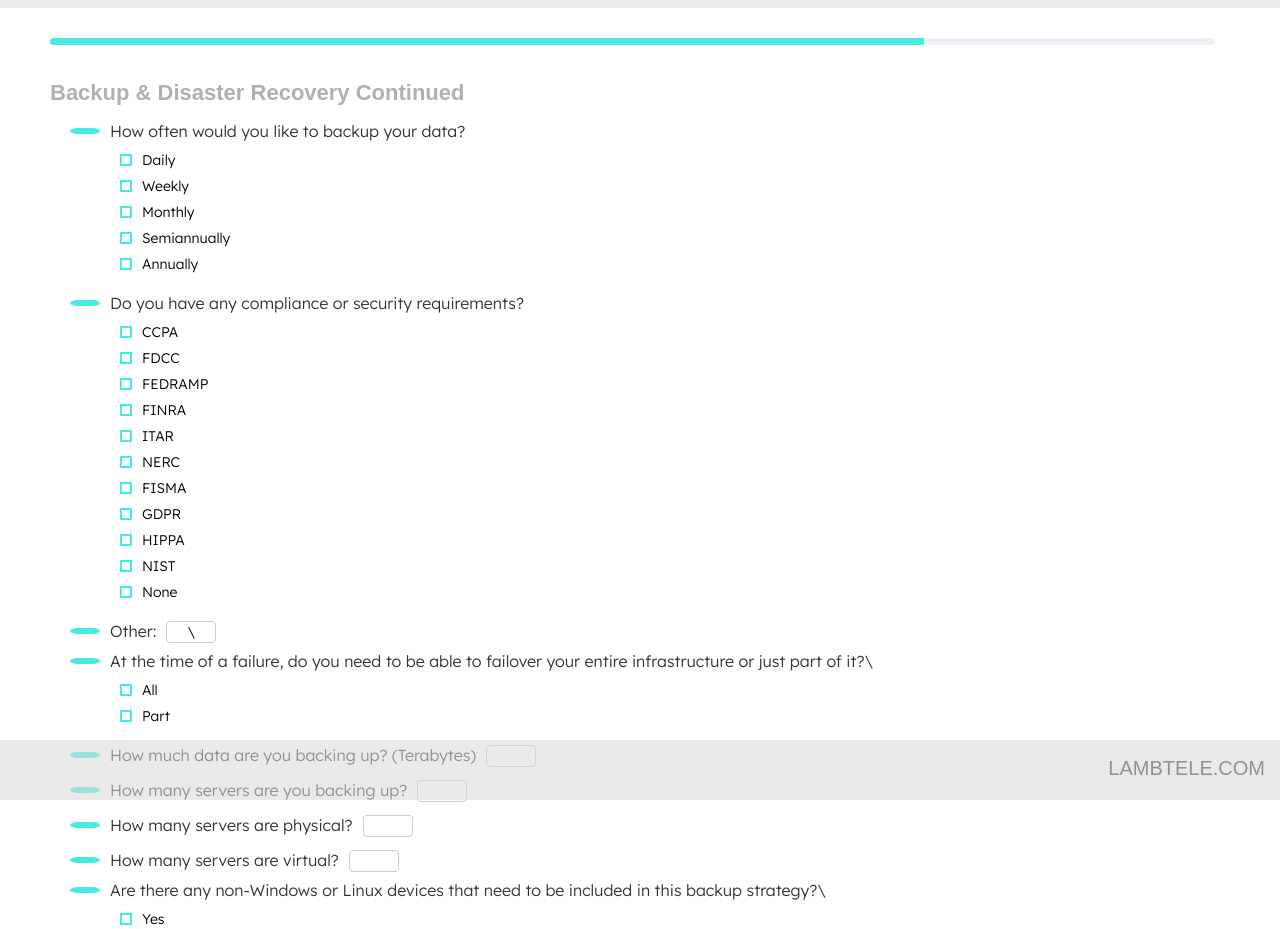
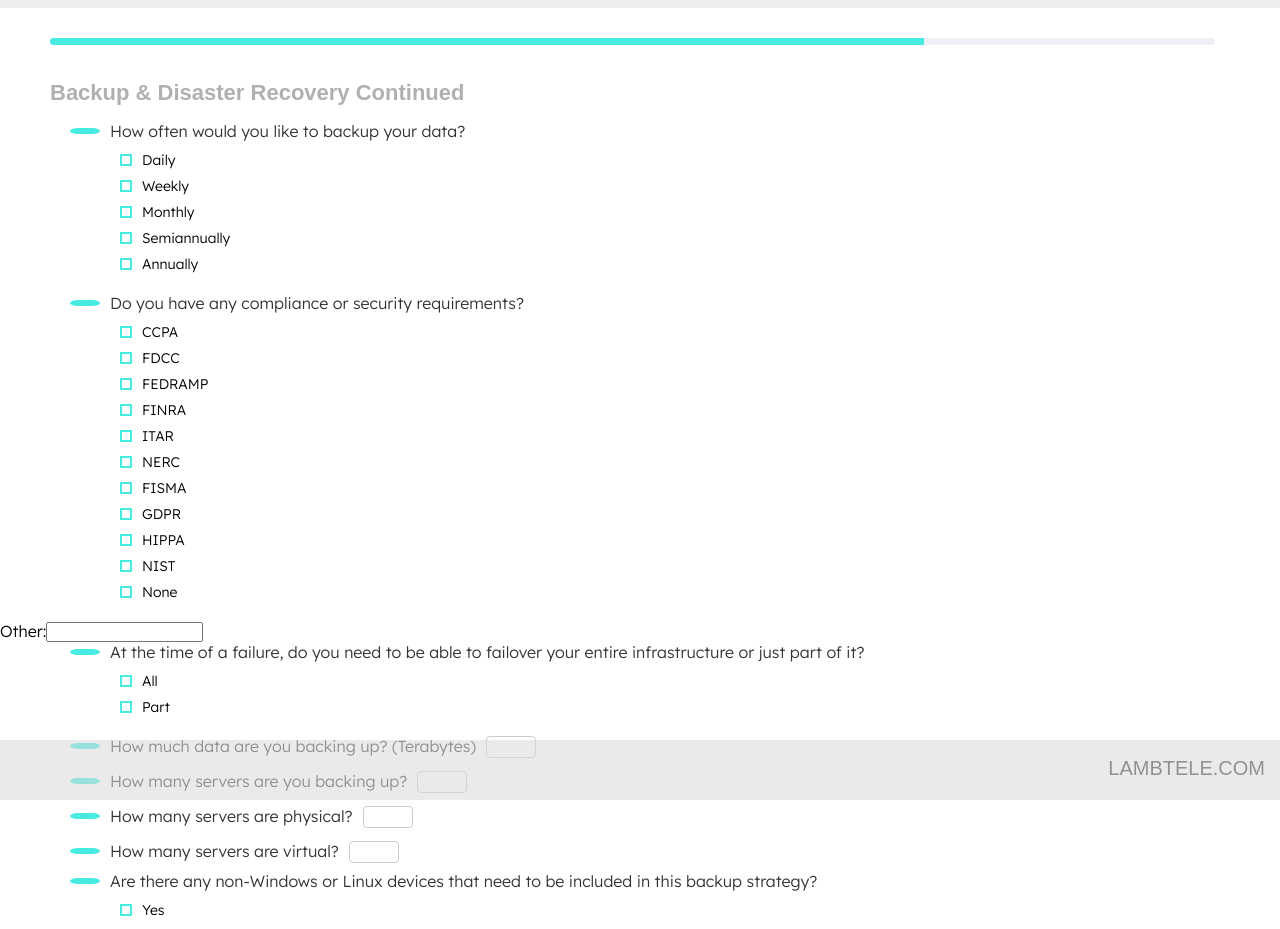
Before and after one commit to ramagall/RecEngine, a React (Vite) app in the folder rec-engine/frontend/: page /backup2 in a window 1280 px wide. Shown: the top 929 px of the page. Built offline with nearby package versions, Linux system fonts and the light colour scheme; a web font is replaced by a local one.

Commit message:
Update backup2.jsx

```diff
--- a/rec-engine/frontend/src/backup-disaster/backup2.jsx
+++ b/rec-engine/frontend/src/backup-disaster/backup2.jsx
@@ -5,7 +5,7 @@ import './backup.css';
 
 const Backup2 = () => {
   const navigate = useNavigate();
-  const [progress, setProgress] = useState(75);
+  const [progress] = useState(75);
   const [selectedCompliance, setSelectedCompliance] = useState([]);
   const [backupFrequency, setBackupFrequency] = useState([]);
   const [failoverOption, setFailoverOption] = useState([]);
@@ -13,11 +13,10 @@ const Backup2 = () => {
 
   const handleComplianceChange = (event) => {
     const { value, checked } = event.target;
-    const updatedOptions = checked
+    setSelectedCompliance(checked
       ? [...selectedCompliance, value]
-      : selectedCompliance.filter((item) => item !== value);
-
-    setSelectedCompliance(updatedOptions);
+      : selectedCompliance.filter((item) => item !== value)
+    );
   };
 
   const handleNext = () => {
@@ -30,6 +29,7 @@ const Backup2 = () => {
       <ProgressBar progress={progress} />
       <PageHeader title="Backup & Disaster Recovery Continued" />
 
+      <div className="form-section">
         <CheckboxGroup
           label="How often would you like to backup your data?"
           options={["Daily", "Weekly", "Monthly", "Semiannually", "Annually"]}
@@ -44,55 +44,41 @@ const Backup2 = () => {
           onChange={handleComplianceChange}
         />
 
-      <QuestionWithInput
-        label="Other:"
-        name="otherCompliance"
-        value="\"
-        onChange={() => {}}
-      />
+        <div className="input-group">
+          <label>Other:</label>
+          <input type="text" name="otherCompliance" />
+        </div>
+      </div>
 
+      <div className="form-section">
         <CheckboxGroup
-        label="At the time of a failure, do you need to be able to failover your entire infrastructure or just part of it?\"
+          label="At the time of a failure, do you need to be able to failover your entire infrastructure or just part of it?"
           options={["All", "Part"]}
           selectedOptions={failoverOption}
           onChange={(e) => setFailoverOption([e.target.value])}
         />
+      </div>
 
-      <QuestionWithInput
-        label="How much data are you backing up? (Terabytes)"
-        name="dataAmount"
-        value=" "
-        onChange={() => {}}
-      />
+      <div className="form-section">
+        <QuestionWithInput label="How much data are you backing up? (Terabytes)" name="dataAmount" />
+        <QuestionWithInput label="How many servers are you backing up?" name="totalServers" />
+        <QuestionWithInput label="How many servers are physical?" name="physicalServers" />
+        <QuestionWithInput label="How many servers are virtual?" name="virtualServers" />
+      </div>
 
-      <QuestionWithInput
-        label="How many servers are you backing up?"
-        name="totalServers"
-        value=" "
-        onChange={() => {}}
-      />
-
-      <QuestionWithInput
-        label="How many servers are physical?"
-        name="physicalServers"
-        value=" "
-        onChange={() => {}}
-      />
-
-      <QuestionWithInput
-        label="How many servers are virtual?"
-        name="virtualServers "
-        value=" "
-        onChange={() => {}}
-      />
-
+      <div className="form-section">
         <CheckboxGroup
-        label="Are there any non-Windows or Linux devices that need to be included in this backup strategy?\"
+          label="Are there any non-Windows or Linux devices that need to be included in this backup strategy?"
           options={["Yes", "No"]}
           selectedOptions={nonWindowsLinux}
           onChange={(e) => setNonWindowsLinux([e.target.value])}
         />
+      </div>
+
+      <div className="button-container">
         <Button label="Next Section" onClick={handleNext} />
+      </div>
+
       <PageFooter />
     </div>
   );
```
Lines whose indentation alone changed are shown as unchanged.
